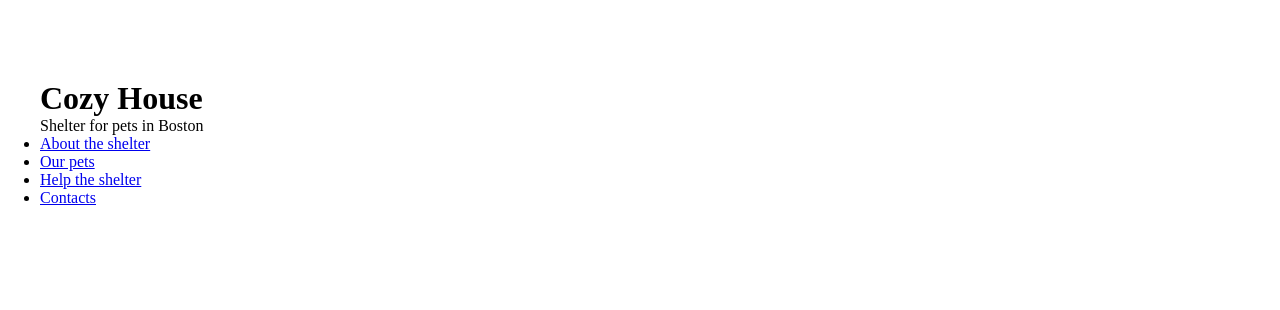
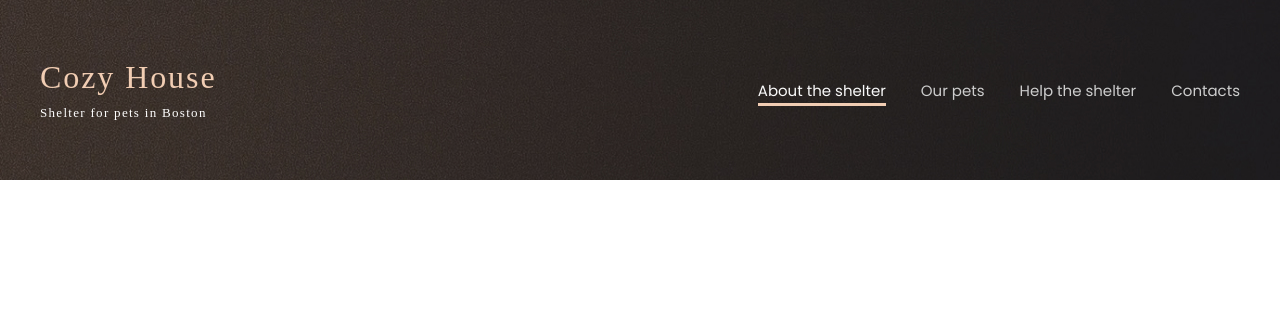
Before and after one commit to Alekice/practice_drafts, a plain HTML site: page shelter/pages/main/main.html in a window 1280 px wide. Shown: the top 310 px of the page. Drawn offline with Linux system fonts and the light colour scheme; files whose address does not match are found by name.

Commit message:
feat: add header

```diff
--- a/shelter/pages/main/main.html
+++ b/shelter/pages/main/main.html
@@ -18,7 +18,7 @@
                 <p class="logo-text">Shelter for pets in Boston</p>
             </div>
             <nav>
-                <ul class="nav-list">
+                <ul class="nav-list text-l">
                     <li class="nav-list__item">
                         <a href="#about" class="nav-list__item-link link-active">About the shelter</a>
                     </li>
--- a/shelter/pages/main/style.css
+++ b/shelter/pages/main/style.css
@@ -4,6 +4,9 @@
     --color-primary: #f1cdb3;
     --color-primary-light: #fddcc4;
     --color-dark-3xl: #292929;
+    --color-dark-s: #cdcdcd;
+
+    --color-light-s: #fafafa;
 }
 
 * {
@@ -98,3 +101,75 @@
 .button_secondary:hover {
     background-color: var(--color-primary-light);
 }
+
+/**** HEADER ****/
+.container-header {
+    padding: 60px 40px;
+    background-image: url(../../assets/images/jpg/start-screen-background.jpg);
+    display: flex;
+}
+
+.logo {
+    margin-right: auto;
+}
+
+.logo-title {
+    color: var(--color-primary);
+    font-size: 32px;
+    line-height: 110%;
+    letter-spacing: 0.06em;
+    font-weight: 400;
+    margin-bottom: 10px;
+}
+
+.logo-text {
+    color: #ffffff;
+    font-size: 13px;
+    line-height: 15px;
+    letter-spacing: 0.1em;
+}
+
+.nav-list {
+    list-style-type: none;
+    height: 100%;
+    display: flex;
+    align-items: center;
+    gap: 35px;
+    font-family: var(--font-text);
+}
+
+.nav-list__item-link {
+    text-decoration: none;
+    color: var(--color-dark-s);
+    line-height: 180%;
+    position: relative;
+    transition: .5s;
+    position: relative;
+}
+
+.nav-list__item-link::after {
+    content: "";
+    background-color: var(--color-primary);
+    position: absolute;
+    left: 0;
+    bottom: -5px;
+    height: 3px;
+    width: 0;
+    transition: .5s;
+}
+
+.nav-list__item-link:hover {
+    color: var(--color-light-s);
+}
+
+.nav-list__item-link:hover::after {
+    width: 100%;
+}
+
+.link-active {
+    color: var(--color-light-s);
+}
+
+.link-active.nav-list__item-link::after {
+    width: 100%;
+}
```
